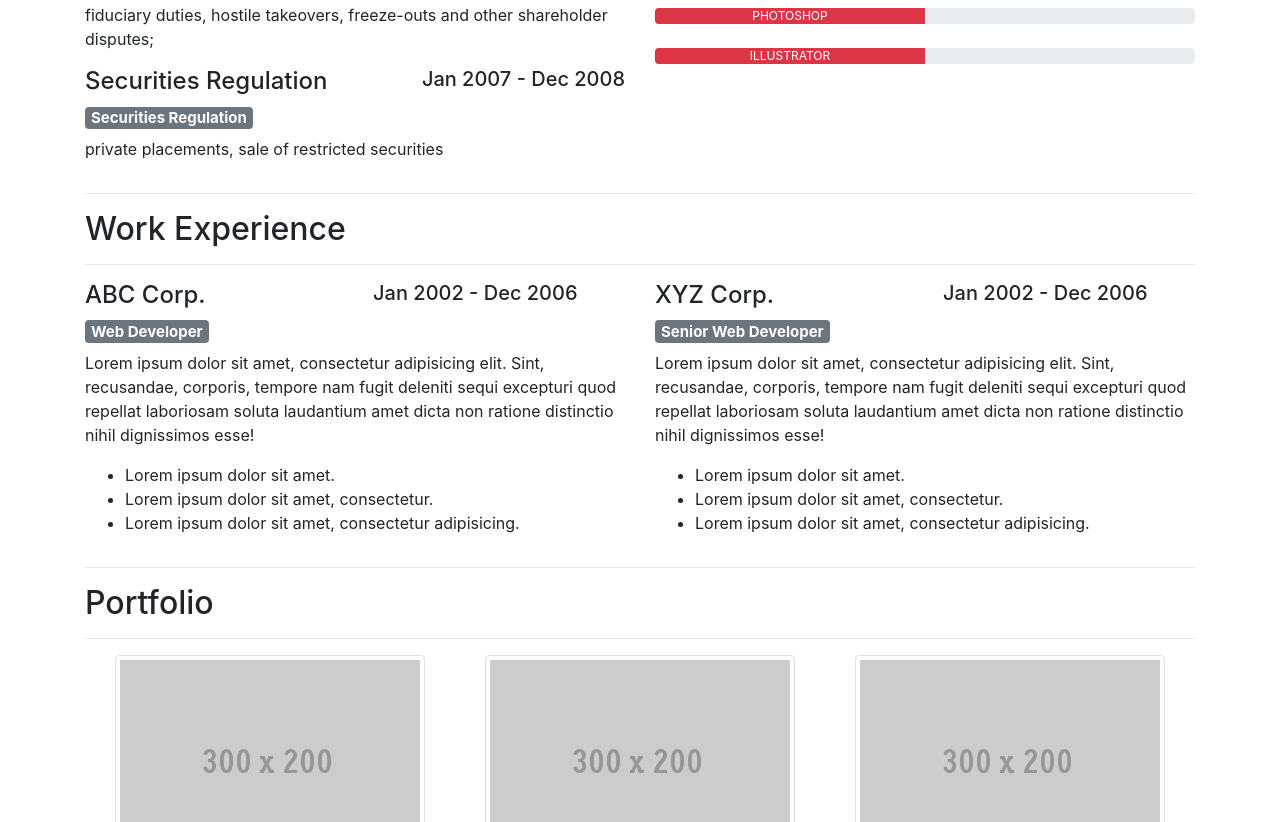
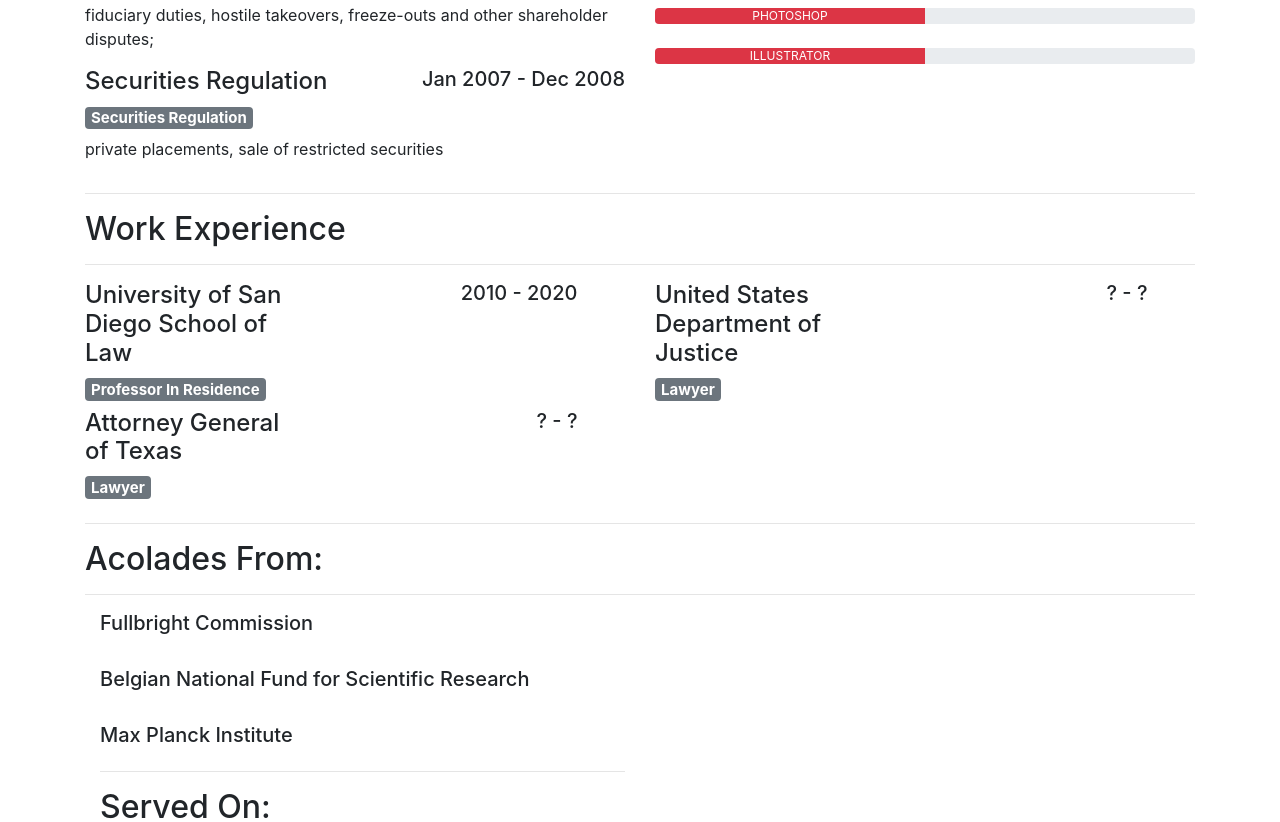
Before and after one commit to LittleJon5/MarkLeeWebsite, a plain HTML site: page index.html in a window 1280 px wide. Shown: the part 650-1472 px from the top of the page. Drawn offline with Linux system fonts and the light colour scheme.

Commit message:
acolades and service

```diff
--- a/index.html
+++ b/index.html
@@ -53,7 +53,7 @@
     <hr>
     <div class="row">
       <div class="col-md-6 col-sm-12">
-        <h2>Experties</h2>
+        <h2>Expertise</h2>
         <hr>
         <div class="row">
           <div class="col-6">
@@ -127,45 +127,81 @@
       <div class="col-md-6 col-sm-12">
         <div class="row">
           <div class="col-5">
-            <h4>ABC Corp.</h4>
+            <h4>University of San Diego School of Law</h4>
           </div>
           <div class="col-6">
-            <h5 class="text-right"><span aria-hidden="true"></span> Jan 2002 - Dec 2006</h5>
+            <h5 class="text-right"><span aria-hidden="true"></span> 2010 - 2020</h5>
           </div>
         </div>
-        <h5><span class="badge badge-secondary">Web Developer</span></h5>
-        <p>Lorem ipsum dolor sit amet, consectetur adipisicing elit. Sint, recusandae, corporis, tempore nam fugit
-          deleniti sequi excepturi quod repellat laboriosam soluta laudantium amet dicta non ratione distinctio nihil
-          dignissimos esse!</p>
-        <ul>
-          <li>Lorem ipsum dolor sit amet.</li>
-          <li>Lorem ipsum dolor sit amet, consectetur.</li>
-          <li>Lorem ipsum dolor sit amet, consectetur adipisicing.</li>
-        </ul>
+        <h5><span class="badge badge-secondary">Professor In Residence</span></h5>
       </div>
       <div class="col-md-6 col-sm-12">
         <div class="row">
           <div class="col-5">
-            <h4>XYZ Corp.</h4>
+            <h4>United States Department of Justice</h4>
           </div>
           <div class="col-6">
-            <h5 class="text-right"><span aria-hidden="true"></span> Jan 2002 - Dec 2006</h5>
+            <h5 class="text-right"><span aria-hidden="true"></span> ? - ?</h5>
           </div>
         </div>
-        <h5><span class="badge badge-secondary">Senior Web Developer</span></h5>
-        <p>Lorem ipsum dolor sit amet, consectetur adipisicing elit. Sint, recusandae, corporis, tempore nam fugit
-          deleniti sequi excepturi quod repellat laboriosam soluta laudantium amet dicta non ratione distinctio nihil
-          dignissimos esse!</p>
-        <ul>
-          <li>Lorem ipsum dolor sit amet.</li>
-          <li>Lorem ipsum dolor sit amet, consectetur.</li>
-          <li>Lorem ipsum dolor sit amet, consectetur adipisicing.</li>
-        </ul>
+        <h5><span class="badge badge-secondary">Lawyer</span></h5>
+      </div>
+      <div class="col-md-6 col-sm-12">
+        <div class="row">
+          <div class="col-5">
+            <h4>Attorney General of Texas</h4>
+          </div>
+          <div class="col-6">
+            <h5 class="text-right"><span aria-hidden="true"></span> ? - ?</h5>
+          </div>
+        </div>
+        <h5><span class="badge badge-secondary">Lawyer</span></h5>
       </div>
     </div>
     <hr>
-    <h2>Portfolio</h2>
+    <h2>Acolades From:</h2>
     <hr>
+    <div class="col-md-6 col-sm-12">
+      <div class="row">
+        <div class="col-12">
+          <h5>
+            Fullbright Commission
+          </h5>
+          <br>
+          <h5>
+            Belgian National Fund for Scientific Research
+          </h5>
+          <br>
+          <h5>
+            Max Planck Institute
+          </h5>
+        </div>
+      </div>
+      <hr>
+      <h2>
+        Served On:
+      </h2>
+      <hr>
+      <div class="col-md-6 col-sm-12">
+        <div class="row">
+          <div class="col-12">
+            <h5>
+              Illinois Blue Ribbon Telecommunications Task Force
+            </h5>
+            <br>
+            <h5>
+              Illinois Sunset Task Force on Utility Regulation Reform
+            </h5>
+            <br>
+            <h5>
+              Max Planck Institute
+            </h5>
+          </div>
+        </div>
+      <hr>
+      <h2>Portfolio</h2>
+      <hr>
+    </div>
     <div class="container">
       <div class="row text-center">
         <div class="col-sm-4 col-12 p-0"><img class="img-thumbnail" src="images/300X200.gif" alt=""></div>
```
